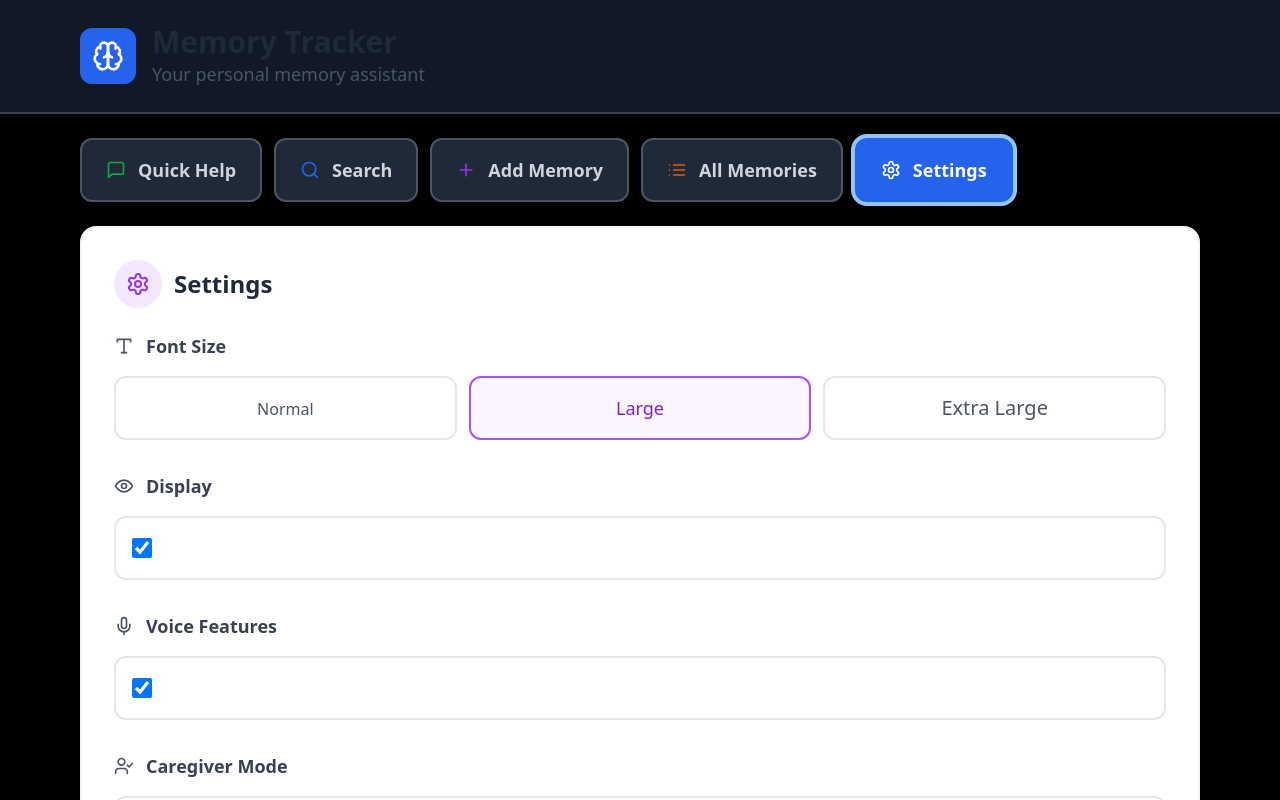
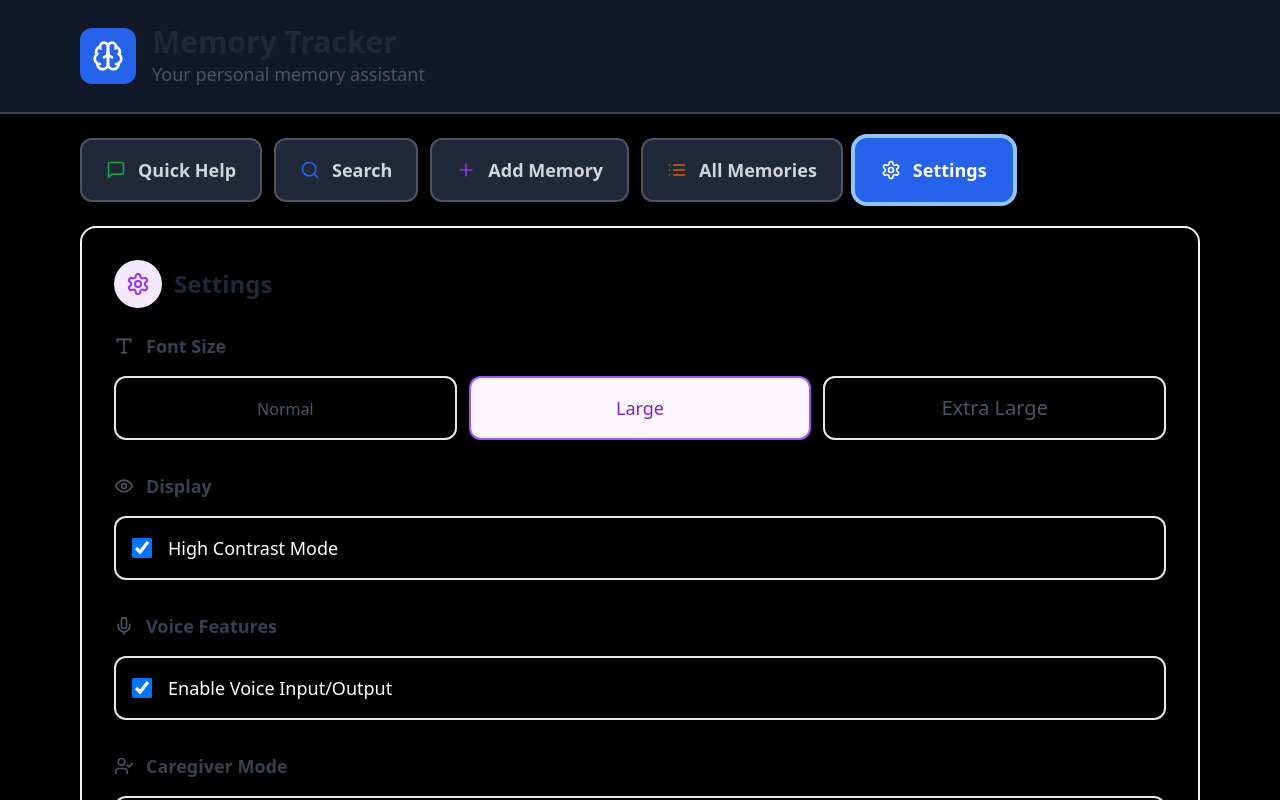
Before and after one commit to SuperrJoey/memocare, a React (Vite) app: page / in a window 1280 px wide. Both pictures are taken after a click on the button "Settings". Shown: the top 800 px of the page. Built offline with nearby package versions, Linux system fonts and the light colour scheme.

Commit message:
Updated Settings.tsx

```diff
--- a/src/components/Settings.tsx
+++ b/src/components/Settings.tsx
@@ -13,7 +13,7 @@ export const Settings: React.FC<SettingsProps> = ({ settings, onSettingsChange }
   };
 
   return (
-    <div className="bg-white rounded-2xl shadow-lg p-8 border-2 border-gray-100">
+    <div className="bg-black rounded-2xl shadow-lg p-8 border-2 border-gray-100">
       <div className="flex items-center gap-3 mb-6">
         <div className="p-3 bg-purple-100 rounded-full">
           <SettingsIcon className="w-6 h-6 text-purple-600" />
```
